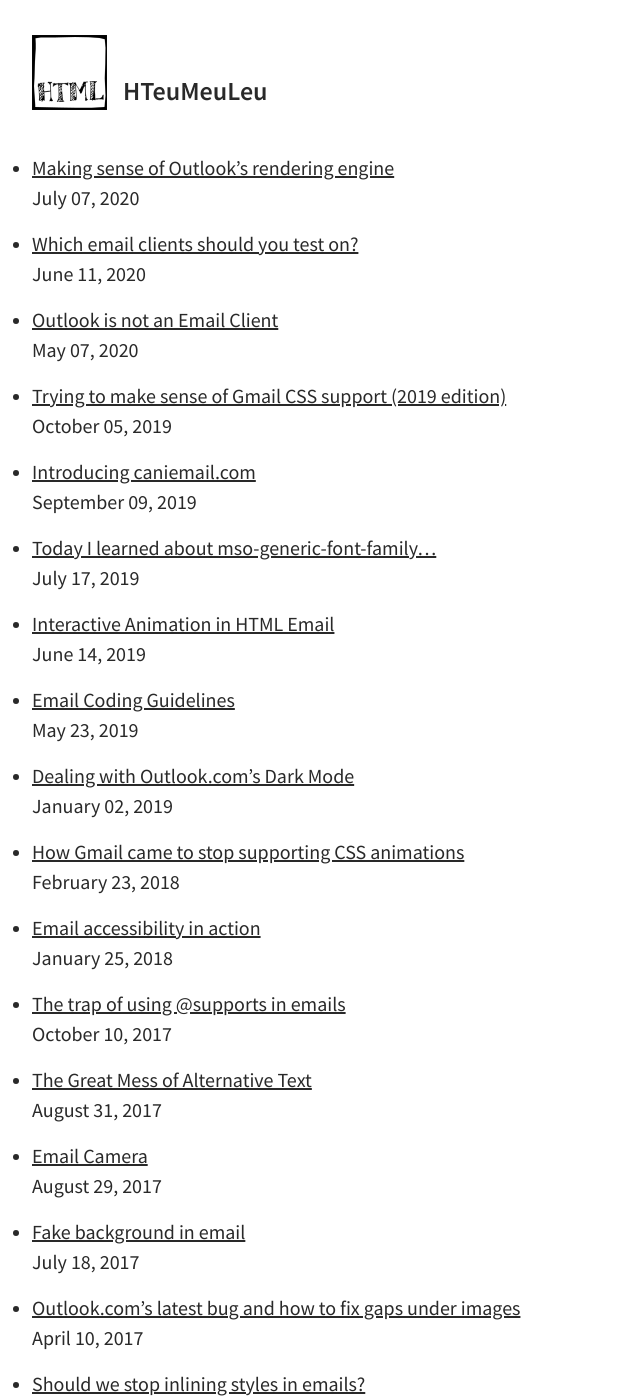
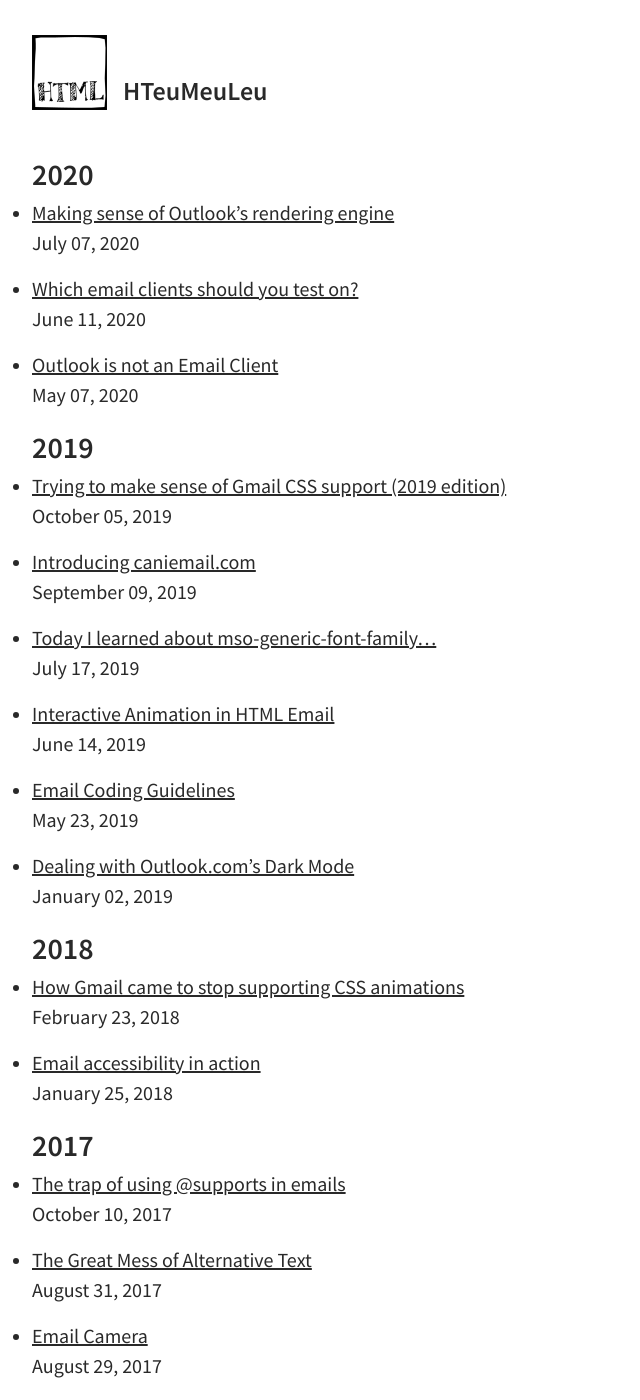
Before and after one commit to hteumeuleu/hteumeuleu.com, a Jekyll site: the page built from _pages/home.md, in a window 1280 px wide and 1400 px high. Shown: the whole window, without its empty margins (0-640 px from the left). Built offline with Jekyll 4.4.1, drawn with Linux system fonts in a browser that asks for light colours; our own code applies the rules of GitHub Pages for plain Markdown files.

Commit message:
Group posts by year on homepage

```diff
--- a/_pages/home.md
+++ b/_pages/home.md
@@ -4,7 +4,15 @@ permalink: /
 ---
 <ul class="posts-list">
 {% assign latest-posts = site.posts | sort:"date" | reverse  %}
+{% assign current-year = -1  %}
 {% for post in latest-posts %}
+    {% assign this-post-year = post.date | date: '%Y' %}
+    {% if current-year != this-post-year %}
+        {% assign current-year = this-post-year  %}
+</ul>
+<h2>{{ this-post-year }}</h2>
+<ul class="posts-list">
+    {% endif %}
 <li class="posts-list-item"><a href="{{ post.url }}">{{ post.title | markdownify | remove: '<p>' | remove: '</p>' | strip }}</a><time datetime="{{ post.date | date_to_xmlschema}}">{{ post.date | date: '%B %d, %Y' }}</time></li>
 {% endfor %}
 </ul>
```
